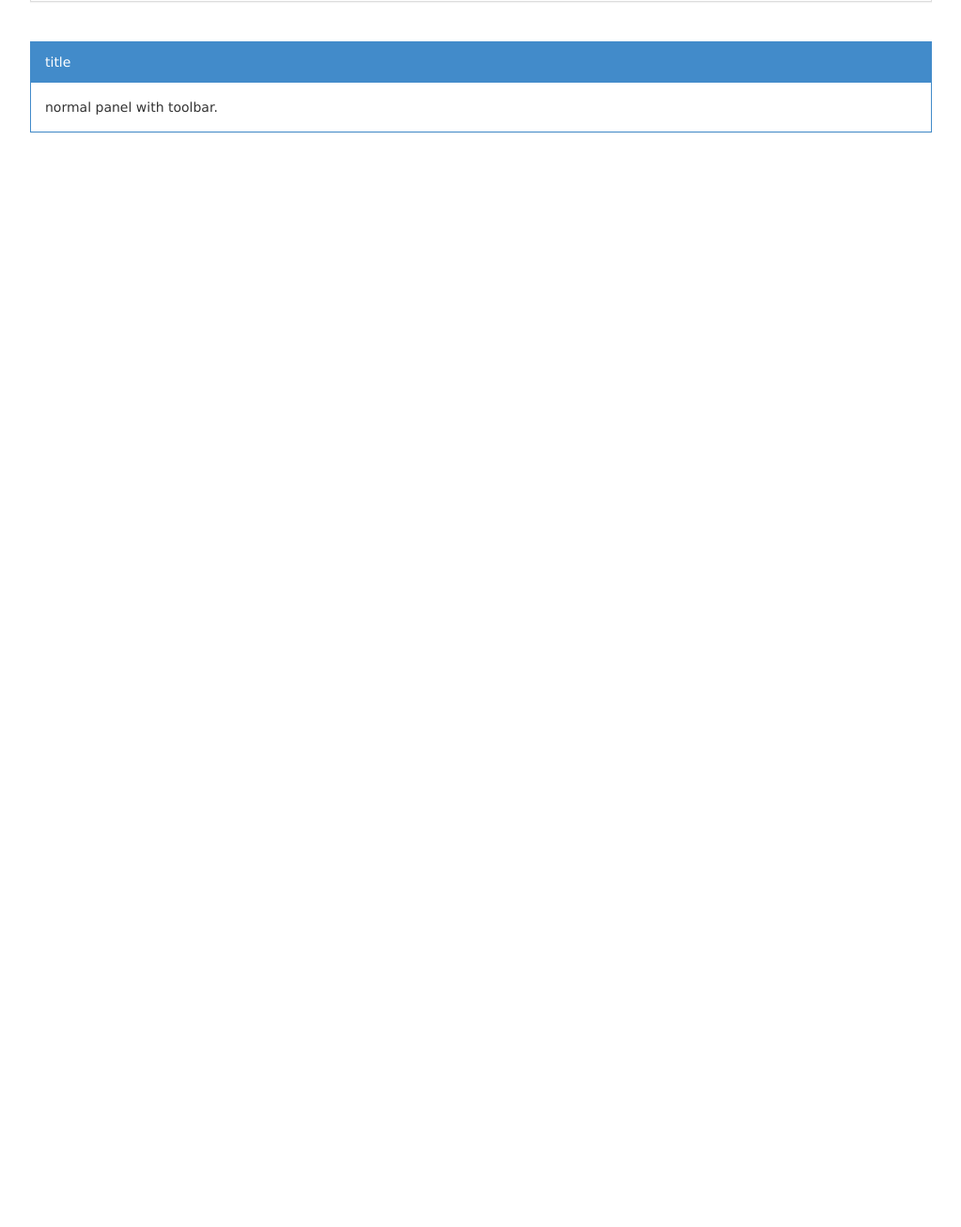
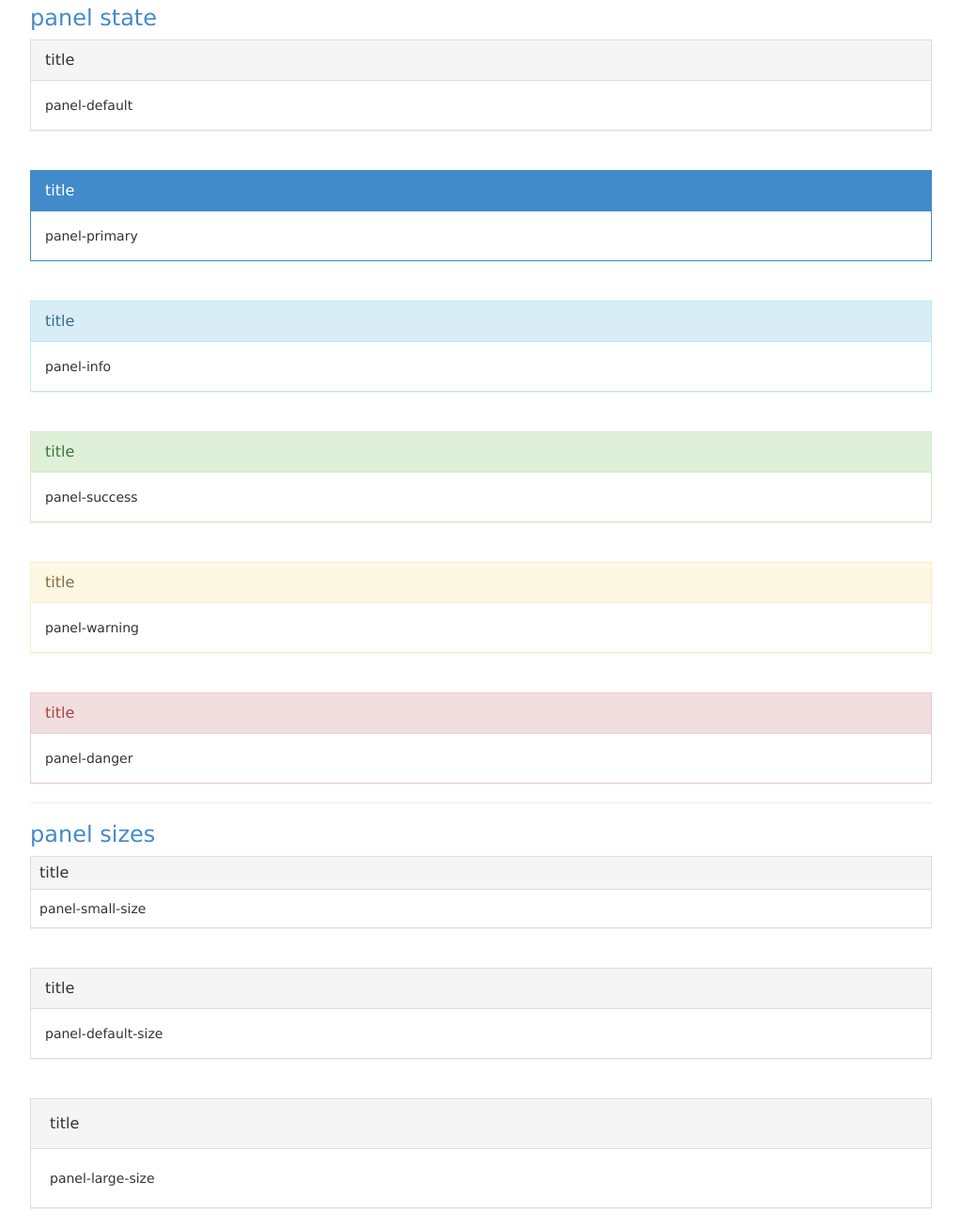
Before and after one commit to road1987/ipt-css, a website: page demo/widget/panel.html in a window 1280 px wide. Shown: the part 95-1401 px from the top of the page at 94% size, without its empty margins (128-1151 px from the left). Before the commit the page ends 800 px from the top, so only its background shows below. Drawn offline with Linux system fonts and the light colour scheme.

Commit message:
Add panel sizes & panel demo

```diff
--- a/demo/widget/panel.html
+++ b/demo/widget/panel.html
@@ -11,28 +11,110 @@
 
 <body>
 	<div id="main">
-
+		<h1 class="fn-t-center"> Panels </h1>
+		<hr/>
+		<h2><a href="#">panel state</a></h2>
 		<div class="panel panel-default">
 			<div class="panel-heading">
 				<div class="panel-title">
-					<strong>注册</strong>
+					title
 				</div>
 			</div>
 			<div class="panel-body">
-				normal panel. @
+				panel-default
+			</div>
+		</div>
+		<br/>
+		<div class="panel panel-primary">
+			<div class="panel-heading">
+				<div class="panel-title">
+					title
+				</div>
+			</div>
+			<div class="panel-body">
+				panel-primary
+			</div>
+		</div>
+		<br/>
+		<div class="panel panel-info">
+			<div class="panel-heading">
+				<div class="panel-title">
+					title
+				</div>
+			</div>
+			<div class="panel-body">
+				panel-info
+			</div>
+		</div>
+		<br/>
+		<div class="panel panel-success">
+			<div class="panel-heading">
+				<div class="panel-title">
+					title
+				</div>
+			</div>
+			<div class="panel-body">
+				panel-success
+			</div>
+		</div>
+		<br/>
+		<div class="panel panel-warning">
+			<div class="panel-heading">
+				<div class="panel-title">
+					title
+				</div>
+			</div>
+			<div class="panel-body">
+				panel-warning
+			</div>
+		</div>
+		<br/>
+		<div class="panel panel-danger">
+			<div class="panel-heading">
+				<div class="panel-title">
+					title
+				</div>
+			</div>
+			<div class="panel-body">
+				panel-danger
 			</div>
 		</div>
 
-		<br/>
-
-		<div class="panel panel-primary">
+		<hr/>
+		<h2><a href="#">panel sizes</a></h2>
+		<div class="panel panel-default panel-sm">
 			<div class="panel-heading">
-				title
+				<div class="panel-title">
+					title
+				</div>
 			</div>
 			<div class="panel-body">
-				normal panel with toolbar.
+				panel-small-size
 			</div>
 		</div>
+		<br/>
+		<div class="panel panel-default">
+			<div class="panel-heading">
+				<div class="panel-title">
+					title
+				</div>
+			</div>
+			<div class="panel-body">
+				panel-default-size
+			</div>
+		</div>
+		<br/>
+		<div class="panel panel-default panel-lg">
+			<div class="panel-heading">
+				<div class="panel-title">
+					title
+				</div>
+			</div>
+			<div class="panel-body">
+				panel-large-size
+			</div>
+		</div>
+
 	</div>
 </body>
 </html>
--- a/themes/less/widget/panel.less
+++ b/themes/less/widget/panel.less
@@ -149,3 +149,34 @@
 .panel-danger > .panel-footer + .panel-collapse .panel-body {
   border-bottom-color: @panel-state-danger-bordercolor;
 }
+
+/*
+*	panel-sizes
+*/
+.panel-sm {
+	> .panel-heading{
+		padding : 6px 9px;
+	}
+
+	> .panel-body{
+		padding : 9px;
+	}
+
+	> .panel-footer{
+		padding : 6px 9px;
+	}
+}
+
+.panel-lg {
+	> .panel-heading{
+		padding : 15px 20px;
+	}
+
+	> .panel-body{
+		padding : 20px;
+	}
+
+	> .panel-footer{
+		padding : 15px 20px;
+	}
+}
```
Also changed, not shown: themes/css/ipt-min.css, themes/css/ipt.css, themes/css/widget/panel.css.
